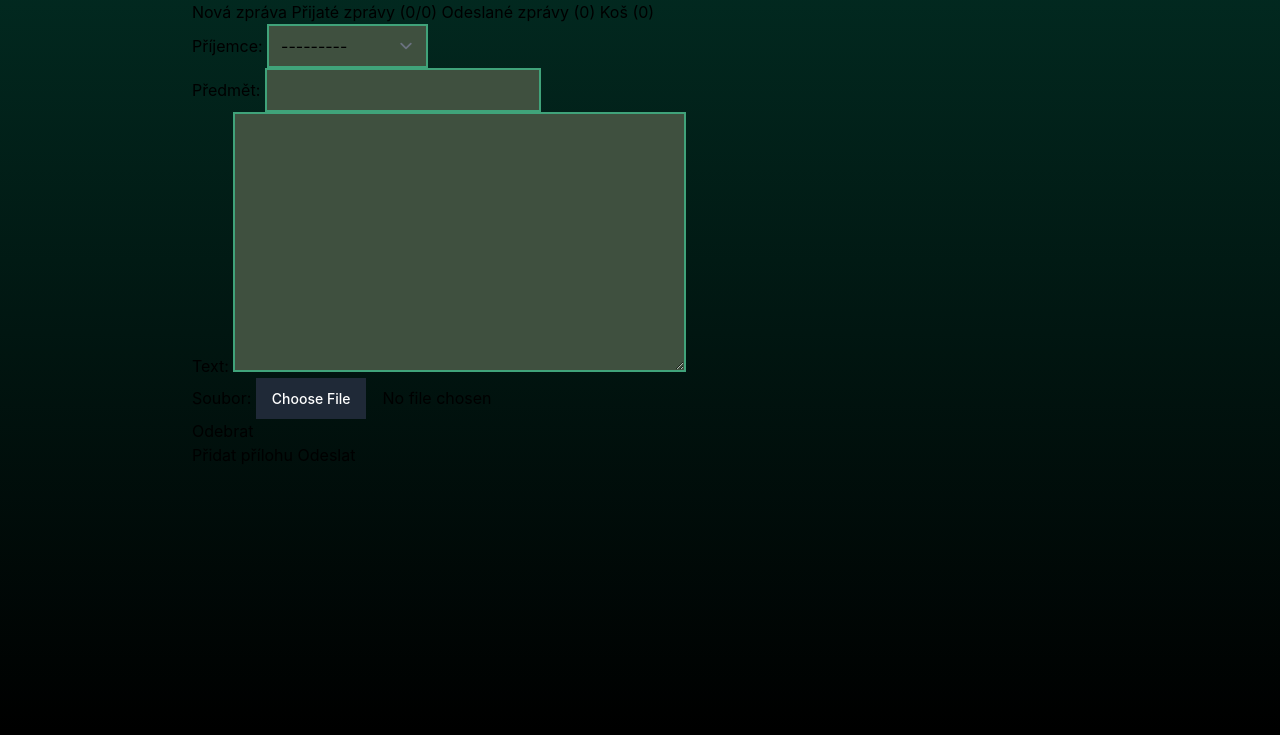
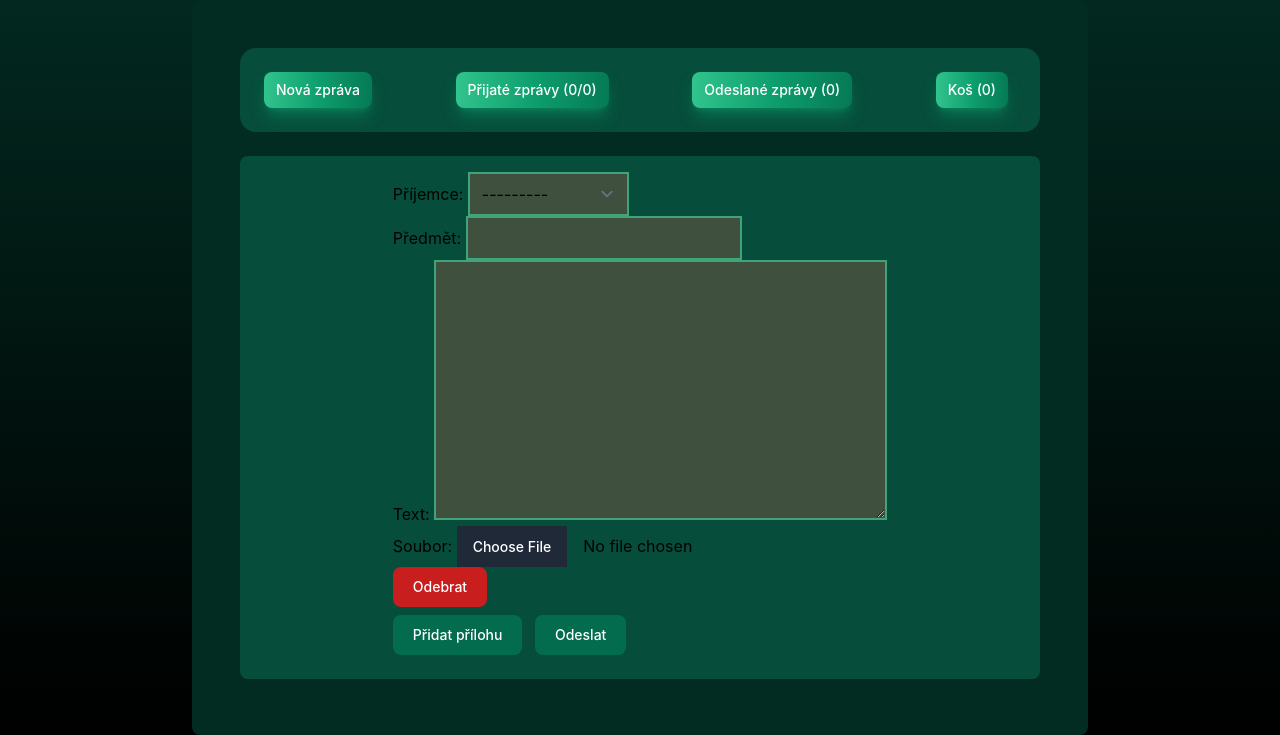
Before and after one commit to Wolferine69/mushroomatlas, a Django app: page /send/ in a window 1280 px wide. Shown: the part 68-803 px from the top of the page. Before the commit the page ends 581 px from the top, so only its background shows below. Run offline with Django 5.2, Linux system fonts and the light colour scheme; a user stored in the database is signed in; data comes from the database, SQL or seed files in the repository; style sheets or scripts are compiled from the project's sources; parts of the project's set-up code (start-up, migrations or seed data) failed here and were passed over; some libraries are stand-ins or nearby versions.

Commit message:
feature: Frontend in tailwind css.

```diff
--- a/messaging/templates/messaging/messages_base.html
+++ b/messaging/templates/messaging/messages_base.html
@@ -1,24 +1,31 @@
 {% extends 'base.html' %}
 
 {% block content %}
-<div class="row">
-    <div class="col-md-3">
-        <div class="list-group">
-            <a href="{% url 'send_message' %}" class="list-group-item list-group-item-action">Nová zpráva</a>
-            <a href="{% url 'view_inbox' %}" class="list-group-item list-group-item-action">
+<section class="p-12 md:bg-emerald-950 max-h-3xl shadow-4xl rounded-lg">
+        <div class="flex flex-row justify-between items-start pt-4 pb-6 px-6 mb-6 bg-emerald-900 rounded-2xl border-emerald-700 border-1 ">
+            <a href="{% url 'send_message' %}" class="text-white mt-2 bg-gradient-to-r from-green-400 via-green-500 to-green-600 hover:bg-gradient-to-br
+         focus:ring-4 focus:outline-none focus:ring-green-300 dark:focus:ring-green-800 shadow-lg shadow-green-500/50 dark:shadow-lg
+          dark:shadow-green-800/80 font-medium rounded-lg text-sm px-3 py-2 text-center me-2">Nová zpráva</a>
+            <a href="{% url 'view_inbox' %}" class="text-white mt-2 bg-gradient-to-r from-green-400 via-green-500 to-green-600 hover:bg-gradient-to-br
+         focus:ring-4 focus:outline-none focus:ring-green-300 dark:focus:ring-green-800 shadow-lg shadow-green-500/50 dark:shadow-lg
+          dark:shadow-green-800/80 font-medium rounded-lg text-sm px-3 py-2 text-center me-2">
                 Přijaté zprávy ({{ received_count }}/{{ unread_count }})
             </a>
-            <a href="{% url 'view_outbox' %}" class="list-group-item list-group-item-action">
+            <a href="{% url 'view_outbox' %}" class="text-white mt-2 bg-gradient-to-r from-green-400 via-green-500 to-green-600 hover:bg-gradient-to-br
+         focus:ring-4 focus:outline-none focus:ring-green-300 dark:focus:ring-green-800 shadow-lg shadow-green-500/50 dark:shadow-lg
+          dark:shadow-green-800/80 font-medium rounded-lg text-sm px-3 py-2 text-center me-2">
                 Odeslané zprávy ({{ sent_messages_count }})
             </a>
-            <a href="{% url 'view_trash' %}" class="list-group-item list-group-item-action">
+            <a href="{% url 'view_trash' %}" class="text-white mt-2 bg-gradient-to-r from-green-400 via-green-500 to-green-600 hover:bg-gradient-to-br
+         focus:ring-4 focus:outline-none focus:ring-green-300 dark:focus:ring-green-800 shadow-lg shadow-green-500/50 dark:shadow-lg
+          dark:shadow-green-800/80 font-medium rounded-lg text-sm px-3 py-2 text-center me-2">
                 Koš ({{ trashed_messages_count }})
             </a>
         </div>
-    </div>
-    <div class="col-md-9">
+
+    <div class="p-4 my-2 bg-emerald-900 rounded-lg flex flex-col items-center ">
         {% block messages_content %}
         {% endblock %}
     </div>
-</div>
+</section>
 {% endblock %}
--- a/messaging/templates/messaging/send_message.html
+++ b/messaging/templates/messaging/send_message.html
@@ -8,13 +8,21 @@
         {{ attachment_formset.management_form }}
         {% for form in attachment_formset %}
             <div class="attachment-form" data-form-index="{{ forloop.counter0 }}">
-                {{ form.as_p }}
-                <button type="button" class="remove-attachment">Odebrat</button>
+                   {{ form.as_p }}
+                <button type="button" class="remove-attachment focus:outline-none text-white bg-red-700 hover:bg-red-800
+                 focus:ring-4 focus:ring-red-300 font-medium rounded-lg text-sm px-5 py-2.5 me-2 mb-2 dark:bg-red-600
+                  dark:hover:bg-red-700 dark:focus:ring-red-900">Odebrat</button>
             </div>
         {% endfor %}
     </div>
-    <button type="button" id="add-attachment">Přidat přílohu</button>
-    <button type="submit">Odeslat</button>
+    <button type="button" id="add-attachment" class="focus:outline-none text-white bg-green-700 hover:bg-green-800 focus:ring-4
+         focus:ring-green-300 font-medium rounded-lg text-sm
+         px-5 py-2.5 me-2 mb-2 dark:bg-green-600 dark:hover:bg-green-700
+         dark:focus:ring-green-800">Přidat přílohu</button>
+    <button type="submit" class="focus:outline-none text-white bg-green-700 hover:bg-green-800 focus:ring-4 focus:ring-green-300
+         font-medium rounded-lg
+         text-sm px-5 py-2.5 me-2 mb-2 dark:bg-green-600
+         dark:hover:bg-green-700 dark:focus:ring-green-800">Odeslat</button>
 </form>
 
 <template id="attachment-template">
```
